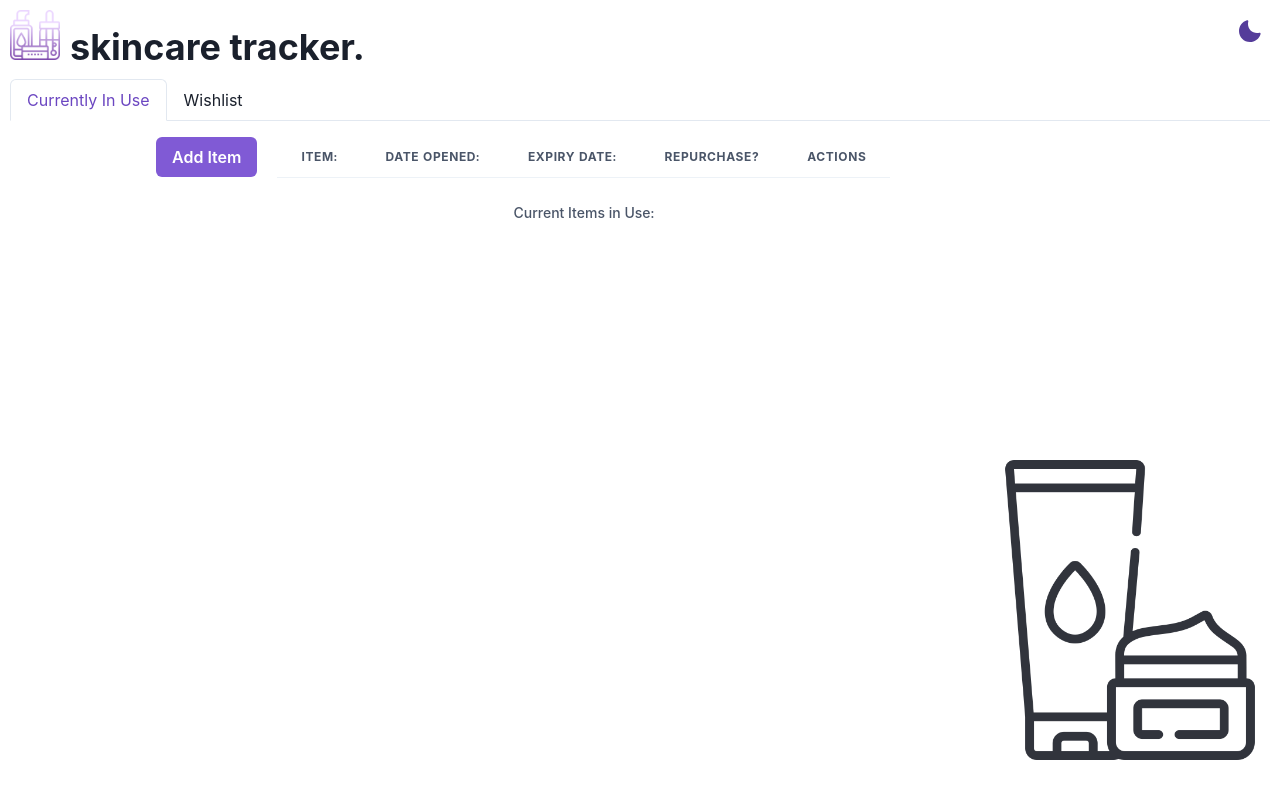
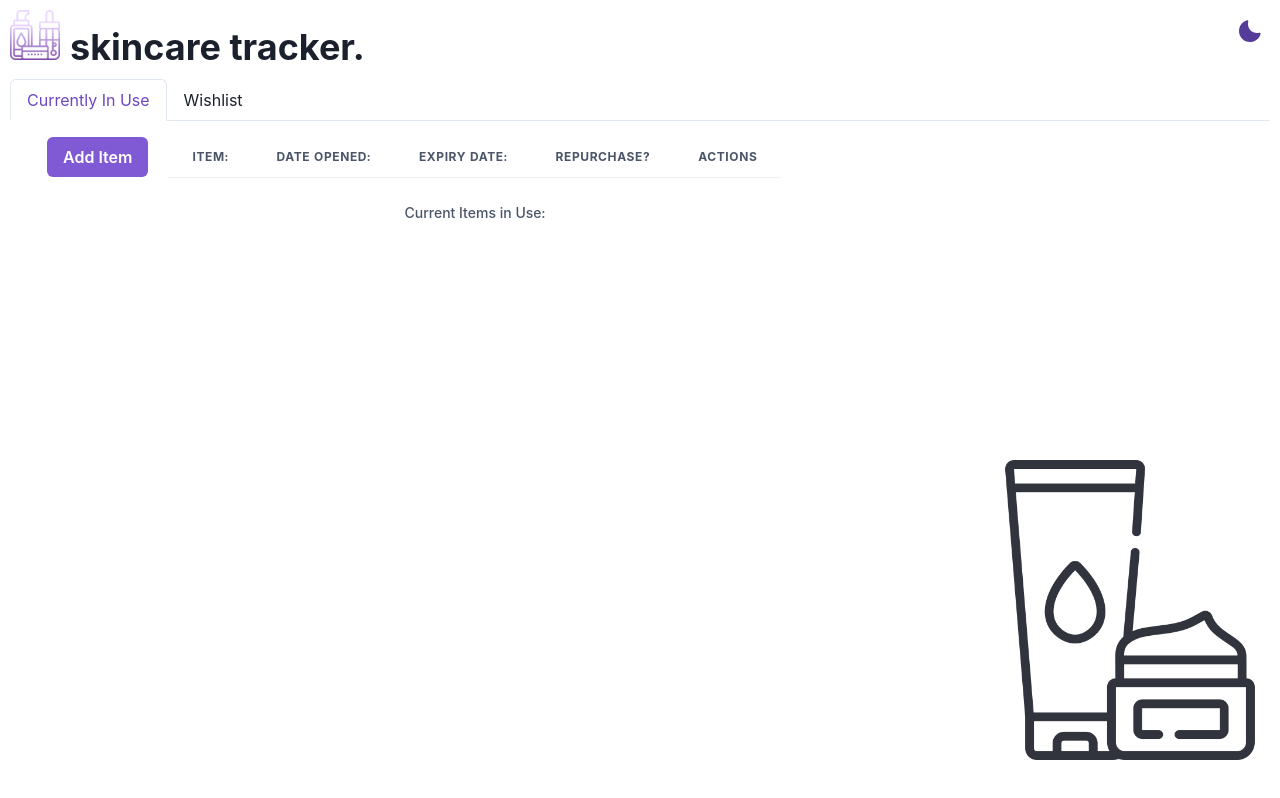
Before and after one commit to vvynz/skincare-tracker, a React (Create React App) app: page / in a window 1280 px wide. Shown: the top 798 px of the page. Built offline with nearby package versions, Linux system fonts and the light colour scheme.

Commit message:
Minor styling updates

```diff
--- a/src/Components/WishlistEditable.jsx
+++ b/src/Components/WishlistEditable.jsx
@@ -3,8 +3,8 @@ import {Tr, Th, Button, Input} from "@chakra-ui/react"
 
 export default function Wishlist({cancel, editFormData, handleWishlistEditFormChange}) {
   return(<Tr>
-    <Th><Input name="brand" value={editFormData.brand}  onChange={handleWishlistEditFormChange} /></Th>
-    <Th><Input name="itemName" value={editFormData.itemName} onChange={handleWishlistEditFormChange} /></Th>
+    <Th><Input name="brand" value={editFormData.brand} required="required" onChange={handleWishlistEditFormChange} /></Th>
+    <Th><Input name="itemName" value={editFormData.itemName} required="required" onChange={handleWishlistEditFormChange} /></Th>
     <Th>
       <Button type="submit" size="xs" colorScheme="purple" variant="outline" >Save</Button>
       <Button size="xs" colorScheme="purple" variant="outline" onClick={cancel}>Cancel</Button>
--- a/src/Styles/ItemForm.scss
+++ b/src/Styles/ItemForm.scss
@@ -3,7 +3,7 @@
   margin: 0 auto;
   display: flex;
   // should update with media queries
-  max-width: 1010px;
+  max-width: 100vw;
 }
 
 .product-form {
```
